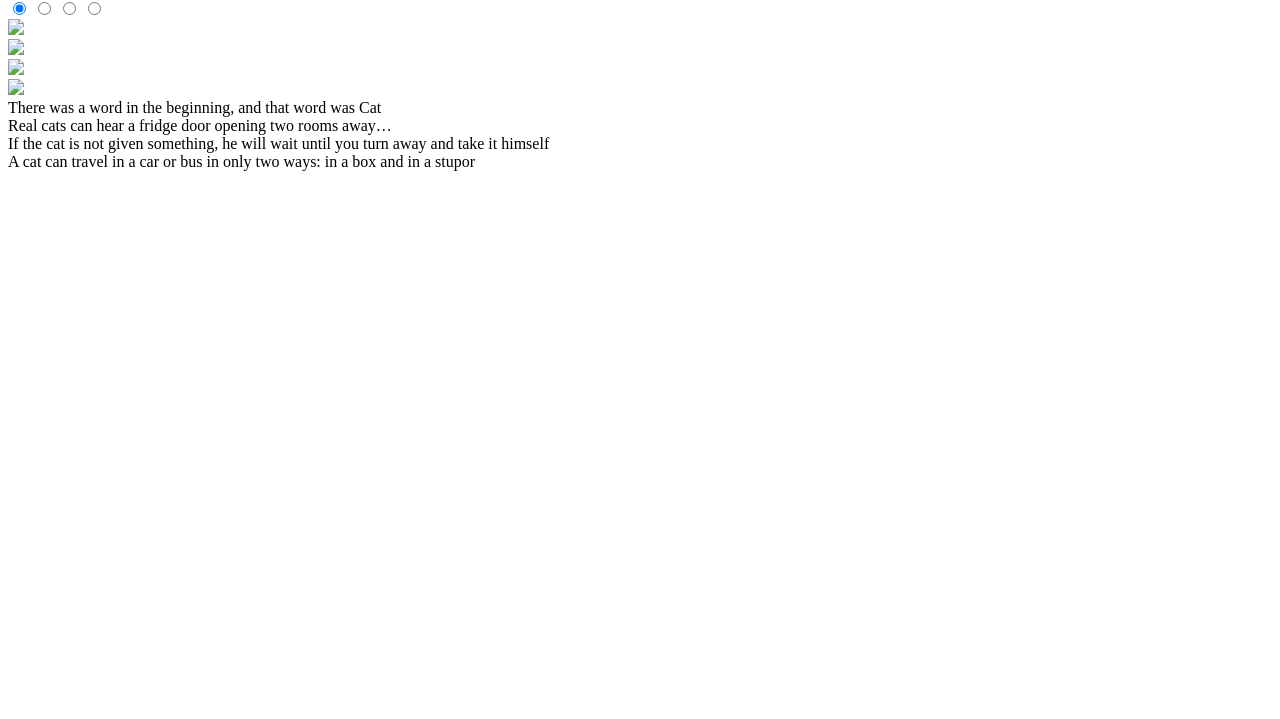
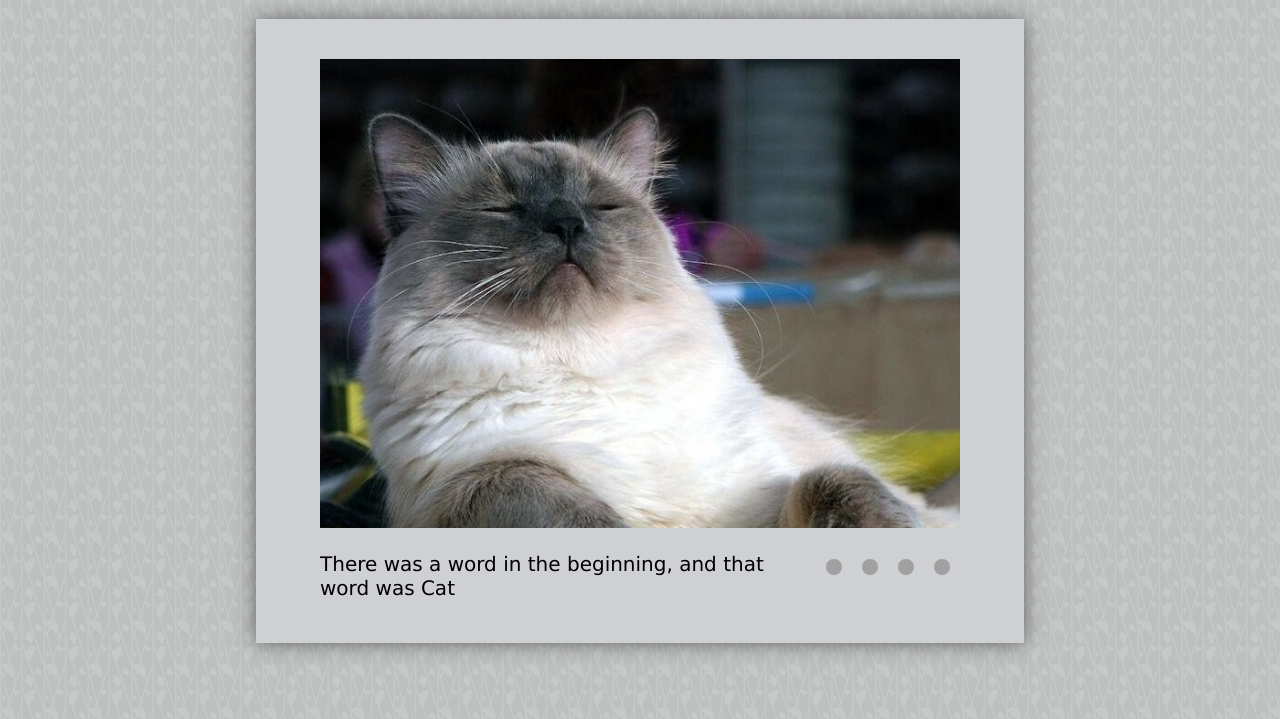
Before and after one commit to d-khabarova/cssMemSlider, a plain HTML site: page cssMemSlider/index.html in a window 1280 px wide. Shown: the part 81-800 px from the top of the page. Drawn offline with Linux system fonts and the light colour scheme; the site is published under a folder, as on GitHub Pages, so addresses that start at the root find nothing.

Commit message:
refactor: add new folder cssMemSlider and file transfer (Mon, May 16, 2022 15:36:56 PM)

```diff
--- a/index.html
+++ b/cssMemSlider/index.html
@@ -4,7 +4,7 @@
     <meta charset="UTF-8">
     <meta http-equiv="X-UA-Compatible" content="IE=edge">
     <meta name="viewport" content="width=device-width, initial-scale=1.0">
-    <link rel="stylesheet" href="/style.css">
+    <link rel="stylesheet" href="../cssMemSlider/style.css">
     <title>CSS Slider</title>
 </head>
 <body>
@@ -19,16 +19,16 @@
 
                 <div class="img">
                     <div class="slide slide_1">
-                        <img src="/images/1.jpg">
+                        <img src="../cssMemSlider/images/1.jpg">
                     </div>
                     <div class="slide slide_2">
-                        <img src="/images/2.jpg">
+                        <img src="../cssMemSlider/images/2.jpg">
                     </div>
                     <div class="slide slide_3">
-                        <img src="/images/3.jpg">
+                        <img src="../cssMemSlider/images/3.jpg">
                     </div>
                     <div class="slide slide_4">
-                        <img src="/images/4.jpg">
+                        <img src="../cssMemSlider/images/4.jpg">
                     </div>
                 </div>
                 <div class="bottom-content">
--- a/style.css
+++ b/cssMemSlider/style.css
@@ -1,7 +1,7 @@
 body {
     font-family: Verdana, Geneva, Tahoma, sans-serif;
 	font-size: 1.25em;
-    background: url("/images/background.png") repeat;
+    background: url("../cssMemSlider/images/background.png") repeat;
 }
 
 .wrapper {
```
Also changed, not shown: cssMemSlider/images/1.jpg (renamed from images/1.jpg), cssMemSlider/images/2.jpg (renamed from images/2.jpg), cssMemSlider/images/3.jpg (renamed from images/3.jpg), cssMemSlider/images/4.jpg (renamed from images/4.jpg), cssMemSlider/images/background.png (renamed from images/background.png).
